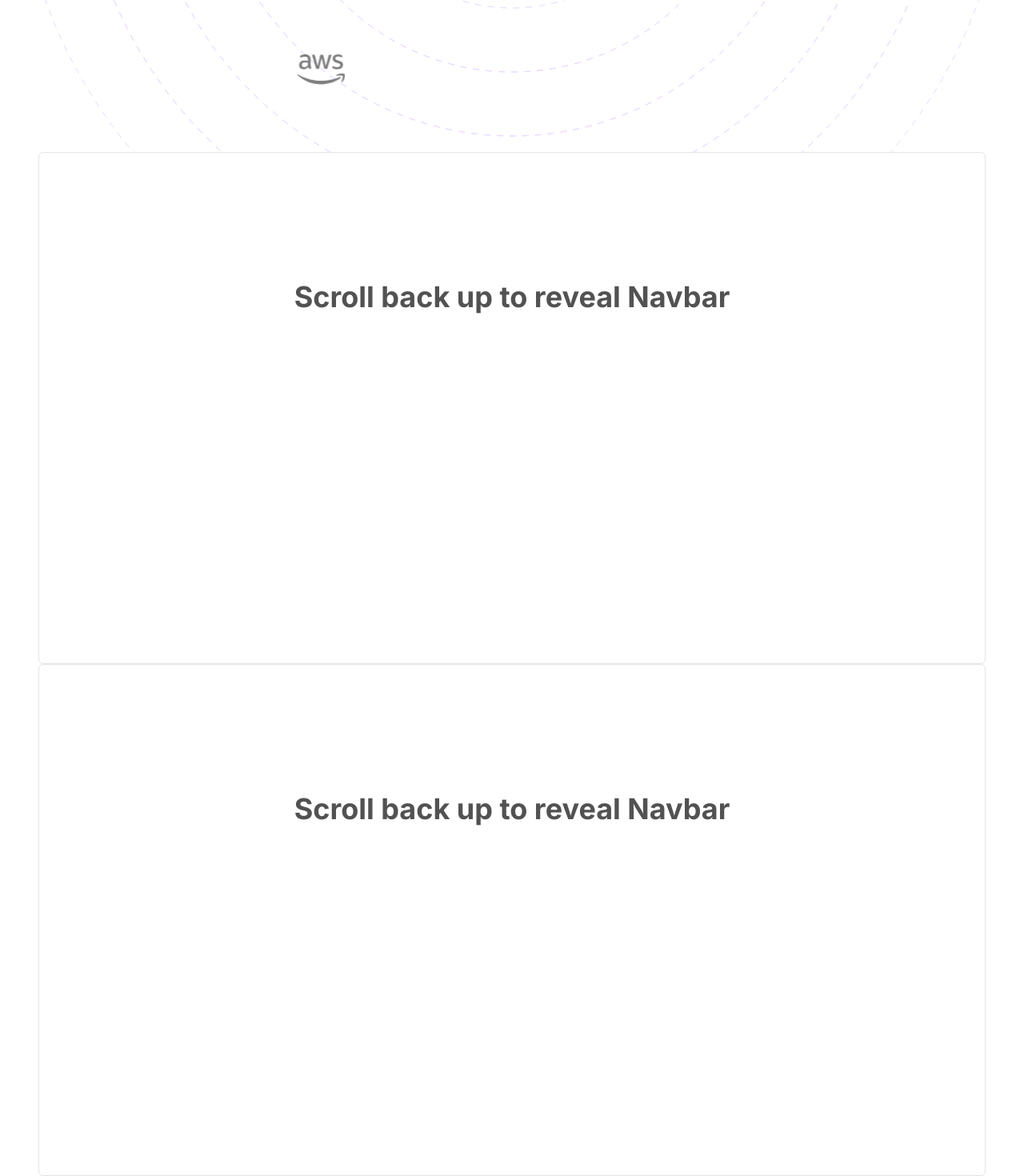
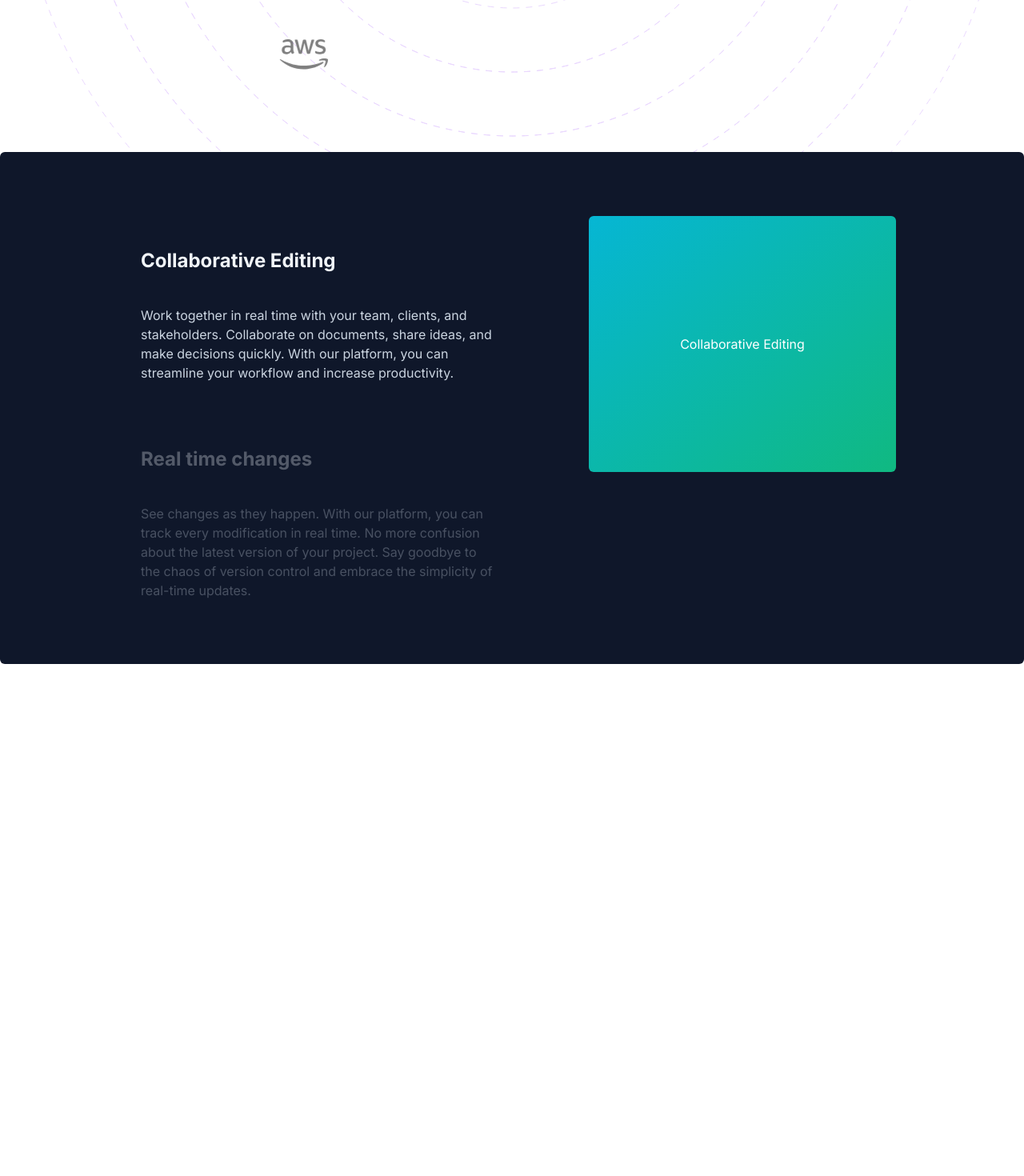
Before and after one commit to Shivam-Sharma-1/KampKode-Assignment, a Next.js app: page / in a window 1280 px wide. Shown: the part 610-2080 px from the top of the page at 80% size. After the commit the page ends 1440 px from the top, so only its background shows below. Built offline with nearby package versions, Linux system fonts and the light colour scheme.

Commit message:
Refactor page layout to use ScrollSection component

```diff
--- a/src/app/page.tsx
+++ b/src/app/page.tsx
@@ -2,24 +2,14 @@
 
 import HeroSection from "@/components/HeroSection";
 import Navbar from "@/components/Navbar";
+import ScrollSection from "@/components/ScrollSection";
 
 export default function Home() {
   return (
-    <main className="px-12">
+    <main>
       <Navbar />
       <HeroSection />
-      <div className="grid grid-cols-1 h-[40rem] w-full bg-white dark:bg-black relative border border-neutral-200 dark:border-white/[0.2] rounded-md">
-        <p className="dark:text-white text-neutral-600 text-center text-4xl mt-40 font-bold">
-          Scroll back up to reveal Navbar
-        </p>
-        <div className="inset-0 absolute bg-grid-black/[0.1] dark:bg-grid-white/[0.2]" />
-      </div>
-      <div className="grid grid-cols-1 h-[40rem] w-full bg-white dark:bg-black relative border border-neutral-200 dark:border-white/[0.2] rounded-md">
-        <p className="dark:text-white text-neutral-600 text-center text-4xl mt-40 font-bold">
-          Scroll back up to reveal Navbar
-        </p>
-        <div className="inset-0 absolute bg-grid-black/[0.1] dark:bg-grid-white/[0.2]" />
-      </div>
+      <ScrollSection />
     </main>
   );
 }
```
